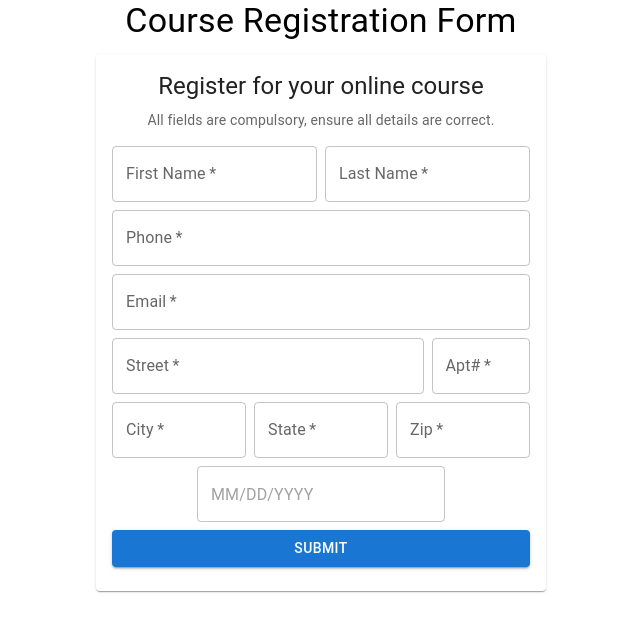
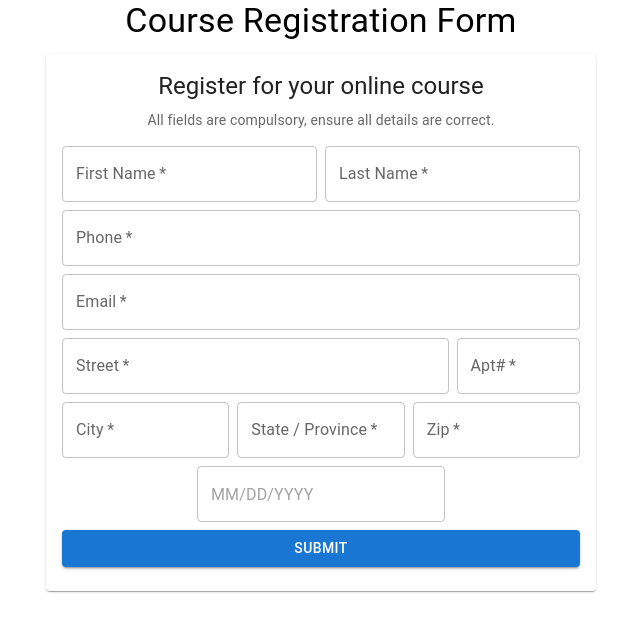
Before and after one commit to dellydel/student-tracker, a React (Create React App) app in the folder front-end/: page / in a window 1280 px wide. Shown: the top 632 px of the page, without its empty margins (319-959 px from the left). Built offline with nearby package versions, Linux system fonts and the light colour scheme.

Commit message:
Changes to registration form 1

```diff
--- a/front-end/src/components/RegisterCourse.js
+++ b/front-end/src/components/RegisterCourse.js
@@ -6,7 +6,7 @@ import { AdapterDayjs } from '@mui/x-date-pickers/AdapterDayjs'
 const RegisterCourse = () =>{
   return(
     <>
-    <Card style={{maxWidth:450, margin:"0 auto"}}>
+    <Card style={{maxWidth:550, margin:"0 auto"}}>
     <CardContent>
       <Typography gutterBottom variant='h5'>Register for your online course</Typography>
       <Typography gutterBottom color="textSecondary" variant='body2' component="p">All fields are compulsory, ensure all details are correct.</Typography>
@@ -36,7 +36,7 @@ const RegisterCourse = () =>{
           <TextField label="City" placeholder='Enter city' variant='outlined' fullWidth required/>
         </Grid>
         <Grid xs={12} sm={4} item>
-          <TextField label="State" placeholder='Enter state of residence' variant='outlined' fullWidth required/>
+          <TextField label="State / Province" placeholder='Enter state / province of residence' variant='outlined' fullWidth required/>
         </Grid>
         <Grid type='number' xs={12} sm={4} item>
           <TextField label="Zip" placeholder='Enter zip' variant='outlined' fullWidth required/>
```
